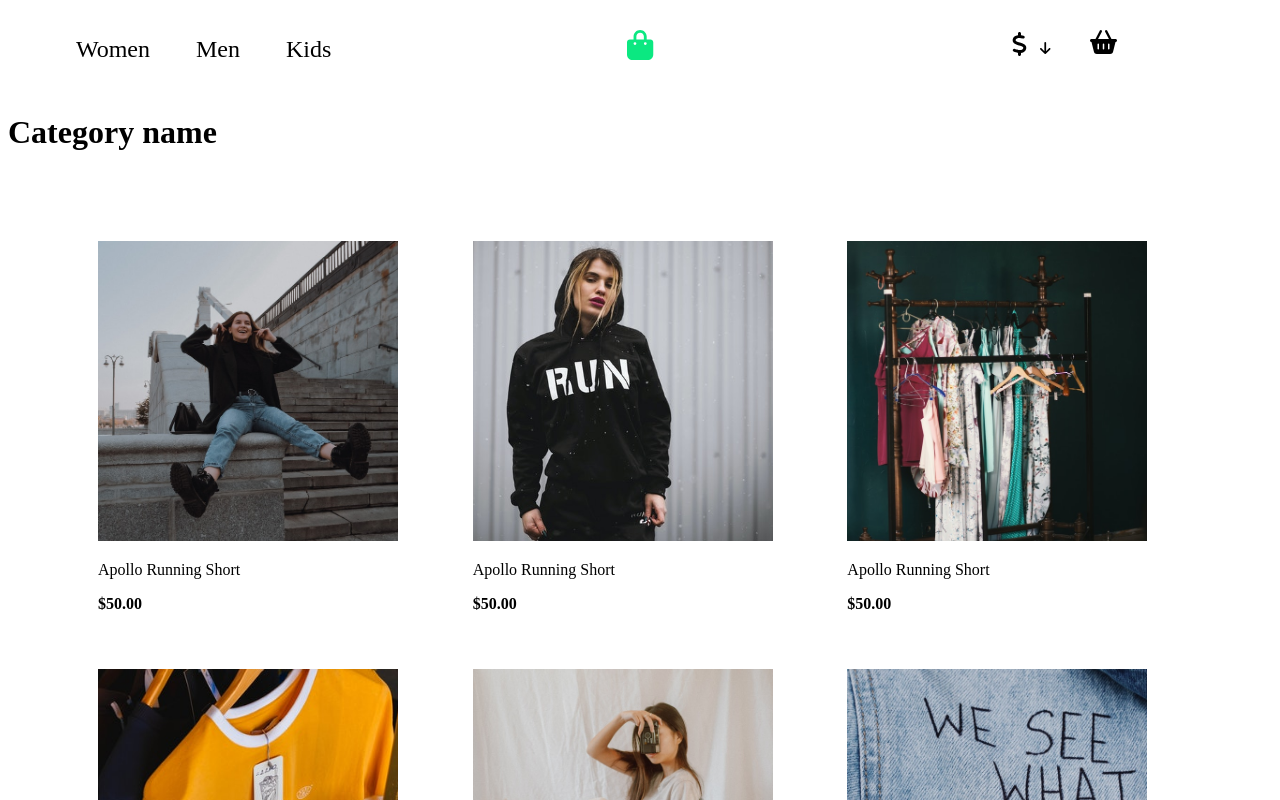
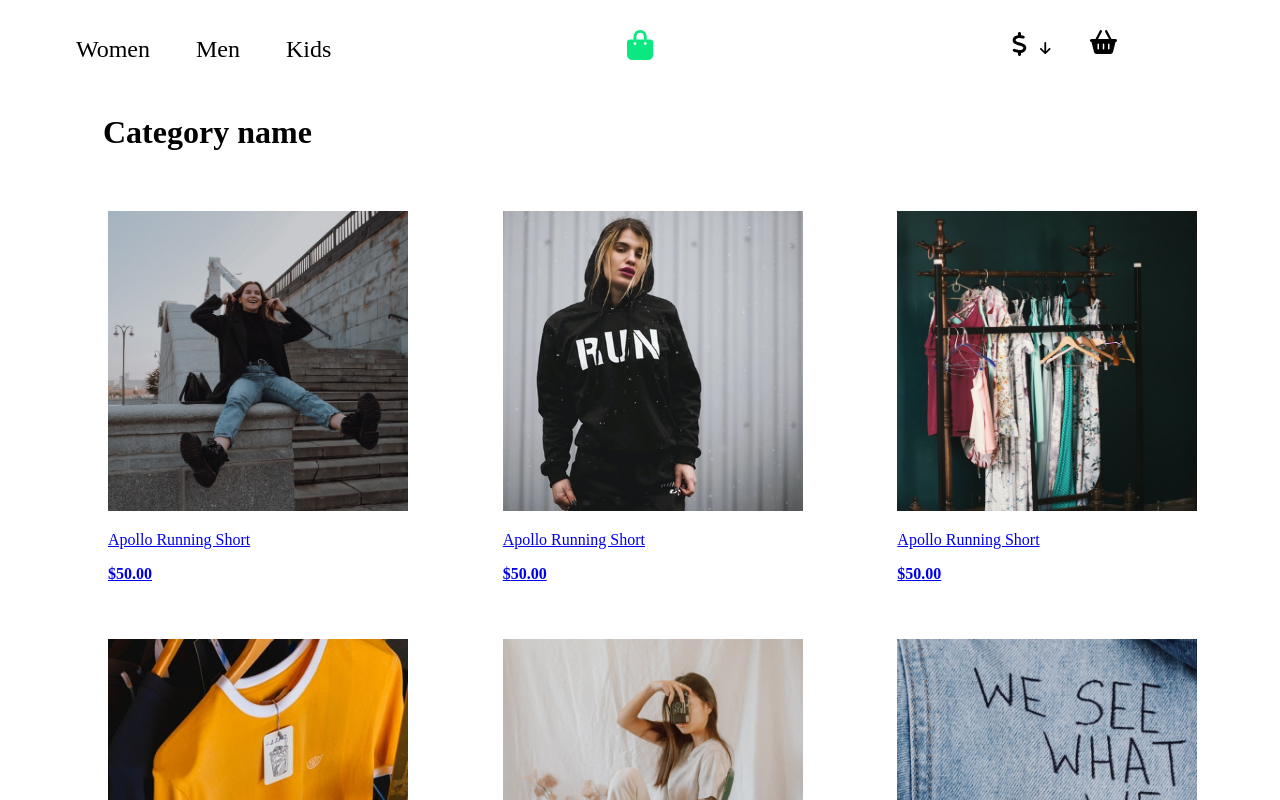
Before and after one commit to mkusztal/react-shop-test, a React (Create React App) app: page / in a window 1280 px wide. Shown: the top 800 px of the page. Built offline with nearby package versions, Linux system fonts and the light colour scheme.

Commit message:
Add links to product

```diff
--- a/src/App.js
+++ b/src/App.js
@@ -1,11 +1,18 @@
+import { Routes, Route } from 'react-router-dom';
+
 import Header from './components/views/Header/Header';
 import Products from './components/views/Products/Products';
+import Product from './components/features/Product/Product';
 
 const App = () => {
   return (
     <div className="App">
       <Header />
-      <Products />
+
+      <Routes>
+        <Route path="/" element={<Products />} />
+        <Route path="/product/:productId" element={<Product />} />
+      </Routes>
     </div>
   );
 };
--- /dev/null
+++ b/src/components/features/Product/Product.js
@@ -0,0 +1,11 @@
+const Product = () => {
+  return (
+    <div>
+      <div>
+        <h1>Helloo</h1>
+      </div>
+    </div>
+  );
+};
+
+export default Product;
--- a/src/components/features/Product/ProductBox.js
+++ /dev/null
@@ -1,23 +0,0 @@
-import styles from './ProductBox.module.scss';
-import { FontAwesomeIcon } from '@fortawesome/react-fontawesome';
-import { faShoppingBasket } from '@fortawesome/free-solid-svg-icons';
-const Product = ({ image, name, price }) => {
-  return (
-    <div className={styles.box}>
-      <div className={styles.card}>
-        <img className={styles.image} src={image} alt="product" />
-      </div>
-      <div className={styles.text}>
-        <p>{name}</p>
-        <p>
-          <b>${price}.00</b>
-        </p>
-      </div>
-      <div className={styles.basket_icon}>
-        <FontAwesomeIcon className={styles.basket} icon={faShoppingBasket} />
-      </div>
-    </div>
-  );
-};
-
-export default Product;
--- /dev/null
+++ b/src/components/features/ProductBox/ProductBox.js
@@ -0,0 +1,27 @@
+import styles from './ProductBox.module.scss';
+import { FontAwesomeIcon } from '@fortawesome/react-fontawesome';
+import { faShoppingBasket } from '@fortawesome/free-solid-svg-icons';
+import { Link } from 'react-router-dom';
+
+const Product = ({ image, name, price, id }) => {
+  return (
+    <Link to={'/product/' + id}>
+      <div className={styles.box}>
+        <div className={styles.card}>
+          <img className={styles.image} src={image} alt="product" />
+        </div>
+        <div className={styles.text}>
+          <p>{name}</p>
+          <p>
+            <b>${price}.00</b>
+          </p>
+        </div>
+        <div className={styles.basket_icon}>
+          <FontAwesomeIcon className={styles.basket} icon={faShoppingBasket} />
+        </div>
+      </div>
+    </Link>
+  );
+};
+
+export default Product;
--- a/src/components/features/Product/ProductBox.module.scss
+++ b/src/components/features/ProductBox/ProductBox.module.scss
@@ -3,6 +3,7 @@
 .box {
   padding: 20px;
   position: relative;
+  width: fit-content;
   .card {
     .image {
       height: 300px;
@@ -18,7 +19,7 @@
   .basket_icon {
     position: absolute;
     bottom: 20%;
-    right: 15%;
+    right: 10%;
     display: none;
   }
 
@@ -28,7 +29,6 @@
       color: $active-green-color;
     }
     border-radius: 50%;
-    border-width: 30px;
     width: 30px;
     height: 30px;
     padding: 10px;
--- a/src/components/views/Products/Products.js
+++ b/src/components/views/Products/Products.js
@@ -1,7 +1,7 @@
 import { useSelector } from 'react-redux';
 import { getProducts } from '../../../redux/productReducer';
 
-import Product from '../../features/Product/ProductBox';
+import Product from '../../features/ProductBox/ProductBox';
 import styles from './Products.module.scss';
 
 const Products = () => {
@@ -9,7 +9,7 @@ const Products = () => {
 
   return (
     <div className={styles.root}>
-      <div>
+      <div className={styles.category_name}>
         <h1>Category name</h1>
       </div>
       <div className={styles.box}>
--- a/src/components/views/Products/Products.module.scss
+++ b/src/components/views/Products/Products.module.scss
@@ -1,10 +1,14 @@
 .root {
   margin-top: 50px;
+
+  .category_name {
+    margin-left: 95px;
+  }
 
   .box {
     display: flex;
     flex-wrap: wrap;
-    margin: 70px;
+    margin: 40px 0 0 80px;
     .card {
       flex: 1 0 33%;
     }
```
Also changed, not shown: 2 other files (tests, documents, lock files or other folders).
